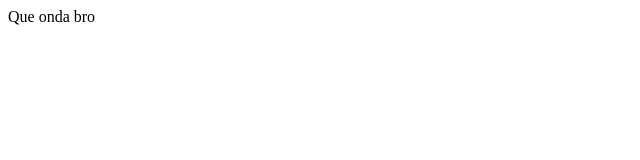
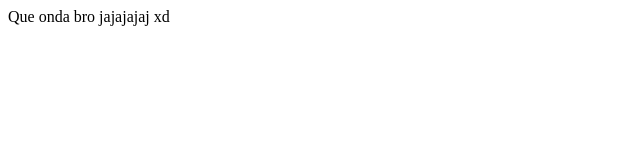
Before and after one commit to RuloVH7/git-demo, a plain HTML site: page index.html in a window 1280 px wide. Shown: the whole page, without its empty margins (0-640 px from the left). Drawn offline with Linux system fonts and the light colour scheme.

Commit message:
why
Because it wasn't very clear

```diff
--- a/index.html
+++ b/index.html
@@ -1 +1 @@
-<div>Que onda bro</div>
+<div>Que onda bro jajajajaj xd </div>
```
